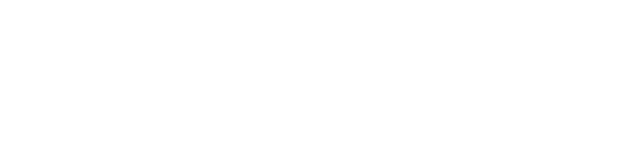
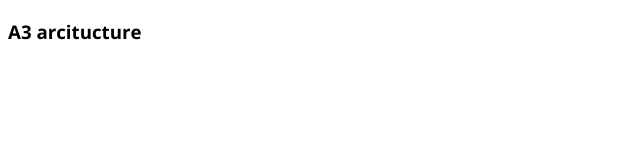
Before and after one commit to niloywd/a3-arcitucture-web, a plain HTML site: page index.html in a window 1280 px wide. Shown: the whole page, without its empty margins (0-640 px from the left). Drawn offline with nearby package versions, Linux system fonts and the light colour scheme.

Commit message:
added a open sans font

```diff
--- a/index.html
+++ b/index.html
@@ -4,9 +4,14 @@
     <meta charset="UTF-8" />
     <meta name="viewport" content="width=device-width, initial-scale=1.0" />
     <title>arcitucture website</title>
+    <link rel="stylesheet" href="styles/style.css" />
   </head>
-  <body>
-    <header></header>
+  <body class="open-sans-font">
+    <header>
+      <nav class="navigation">
+        <h3>A3 arcitucture</h3>
+      </nav>
+    </header>
     <main></main>
     <footer></footer>
   </body>
--- /dev/null
+++ b/styles/style.css
@@ -0,0 +1,11 @@
+/* added a open sans font */
+
+@import url("https://fonts.googleapis.com/css2?family=Open+Sans:ital,wght@0,300..800;1,300..800&family=Work+Sans:ital,wght@0,100..900;1,100..900&display=swap");
+
+.open-sans-font {
+  font-family: "Open Sans", serif;
+  font-optical-sizing: auto;
+  font-weight: <weight>;
+  font-style: normal;
+  font-variation-settings: "wdth" 100;
+}
```
